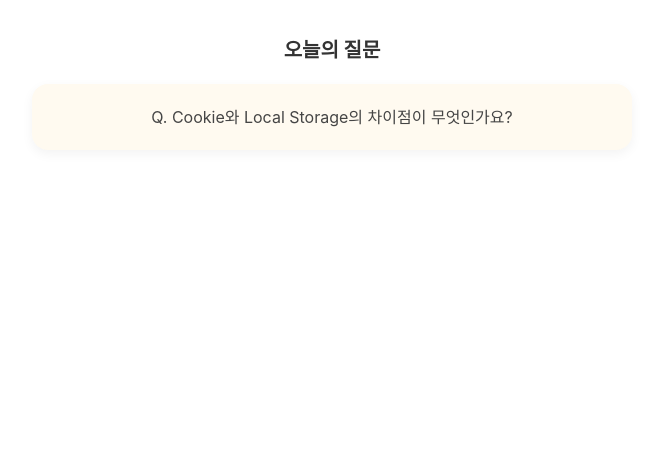
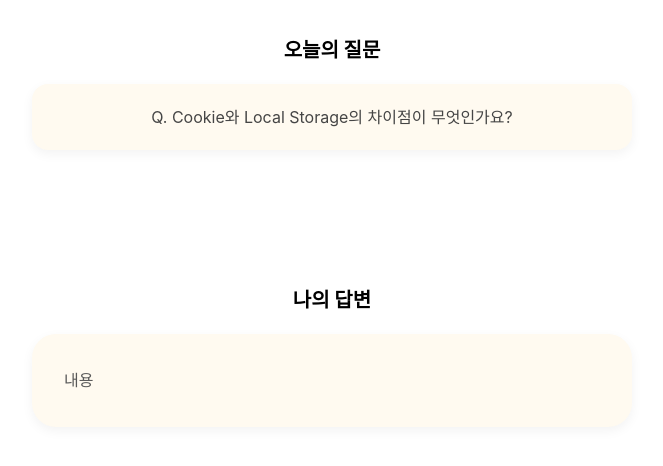
Before and after one commit to kakao-tech-campus-3rd-step3/Team5_FE, a React (Vite) app: page / in a window 1280 px wide. Shown: the top 466 px of the page, without its empty margins (308-971 px from the left). Built offline with nearby package versions, Linux system fonts and the light colour scheme.

Commit message:
feat: 나의 답변  UI 구현

```diff
--- a/src/App.tsx
+++ b/src/App.tsx
@@ -1,7 +1,7 @@
 import { ThemeProvider } from '@emotion/react';
 import { useState } from 'react';
 import { theme } from './styles/theme';
-import TodayQuestion from './pages/FeedbackPage';
+import FeedbackPage from './pages/FeedbackPage';
 function App() {
   const [count, setCount] = useState(0);
 
@@ -12,7 +12,7 @@ function App() {
         <p>협업을 위한 깔끔한 시작점입니다.</p>
         <button onClick={() => setCount(count + 1)}>카운트: {count}</button>
       </div> */}
-      <TodayQuestion />
+      <FeedbackPage />
     </ThemeProvider>
   );
 }
--- a/src/pages/FeedbackPage.tsx
+++ b/src/pages/FeedbackPage.tsx
@@ -2,6 +2,13 @@ import styled from '@emotion/styled';
 
 const questionData = {
   text: 'Q. Cookie와 Local Storage의 차이점이 무엇인가요?',
+};
+
+const answerData = {
+  title: '나의 답변',
+  content: [
+    '내용',
+  ],
 };
 
 const SectionContainer = styled.section`
@@ -13,10 +20,17 @@ const SectionContainer = styled.section`
   width: 100%;
 `;
 
+const PageLayout = styled.div`
+  display: flex;
+  flex-direction: column;
+  align-items: center;
+  gap: 60px;
+`;
+
 const Title = styled.h2`
   font-size: 1.25rem;
   font-weight: 700;
-  color: #333333;
+  color: rgb(0, 0, 0);
   margin-bottom: 24px;
 `;
 
@@ -35,15 +49,44 @@ const QuestionText = styled.p`
   color: #454545;
 `;
 
-const TodayQuestion = () => {
+const CardWrapper = styled.div`
+  background-color: #fffaf0;
+  border-radius: 24px;
+  padding: 32px;
+  max-width: 600px;
+  width: 100%;
+  box-shadow: 0 4px 12px rgba(0, 0, 0, 0.05);
+`;
+
+const CardParagraph = styled.p`
+  font-size: 1rem;
+  color: #595959;
+  line-height: 1.8;
+  &:not(:last-child) {
+    margin-bottom: 1.5em;
+  }
+`;
+
+const FeedbackPage = () => {
   return (
+    <PageLayout>
       <SectionContainer>
         <Title>오늘의 질문</Title>
         <QuestionCard>
           <QuestionText>{questionData.text}</QuestionText>
         </QuestionCard>
       </SectionContainer>
+
+      <SectionContainer>
+        <Title>나의 답변</Title>
+        <CardWrapper>
+          {answerData.content.map((paragraph, index) => (
+            <CardParagraph key={index}>{paragraph}</CardParagraph>
+          ))}
+        </CardWrapper>
+      </SectionContainer>
+    </PageLayout>
   );
 };
 
-export default TodayQuestion;
+export default FeedbackPage;
```
Lines whose indentation alone changed are shown as unchanged.
